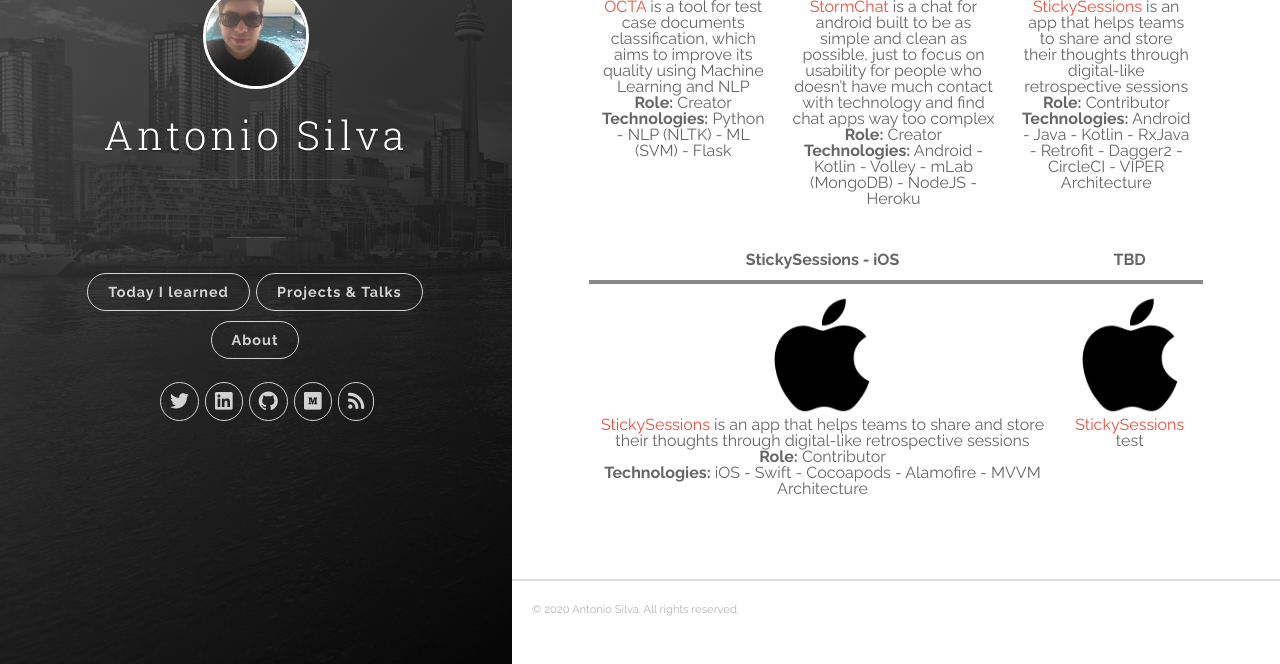
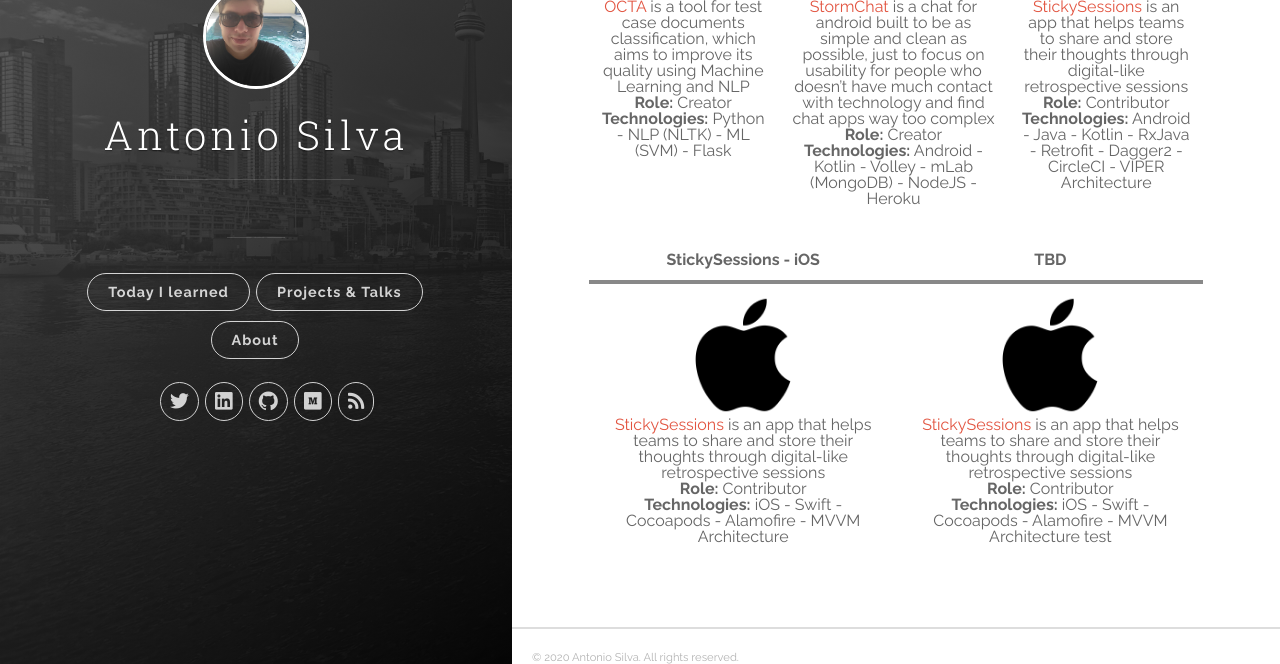
Before and after one commit to antoniosj/antoniosj.github.io, a Jekyll site: the page built from _posts/2018-10-27-my-projects.markdown, in a window 1280 px wide and 900 px high, scrolled down 691 px, cut to the strip 236-900 px from the top of the window. Built offline with Jekyll 4.4.1, drawn with Linux system fonts in a browser that asks for light colours.

Commit message:
Update 2018-10-27-my-projects.markdown

```diff
--- a/_posts/2018-10-27-my-projects.markdown
+++ b/_posts/2018-10-27-my-projects.markdown
@@ -23,4 +23,4 @@
 
 | StickySessions - iOS | TBD |
 | :---:	| :---:	|
-| <img src="https://github.com/antoniosj/antoniosj.github.io/blob/master/images/posts/apple.png?raw=true" width="118px;" height="118px;" /><br /><a href="https://github.com/DiscordTime/sticky-sessions-ios">StickySessions</a> is an app that helps teams to share and store their thoughts through digital-like retrospective sessions <br />**Role:** Contributor<br /> **Technologies:** iOS - Swift - Cocoapods - Alamofire - MVVM Architecture | <img src="https://github.com/antoniosj/antoniosj.github.io/blob/master/images/posts/apple.png?raw=true" width="118px;" height="118px;" /><br /><a href="https://github.com/DiscordTime/sticky-sessions-ios">StickySessions</a> test |
+| <img src="https://github.com/antoniosj/antoniosj.github.io/blob/master/images/posts/apple.png?raw=true" width="118px;" height="118px;" /><br /><a href="https://github.com/DiscordTime/sticky-sessions-ios">StickySessions</a> is an app that helps teams to share and store their thoughts through digital-like retrospective sessions <br />**Role:** Contributor<br /> **Technologies:** iOS - Swift - Cocoapods - Alamofire - MVVM Architecture | <img src="https://github.com/antoniosj/antoniosj.github.io/blob/master/images/posts/apple.png?raw=true" width="118px;" height="118px;" /><br /><a href="https://github.com/DiscordTime/sticky-sessions-ios">StickySessions</a> is an app that helps teams to share and store their thoughts through digital-like retrospective sessions <br />**Role:** Contributor<br /> **Technologies:** iOS - Swift - Cocoapods - Alamofire - MVVM Architecture test |
```
